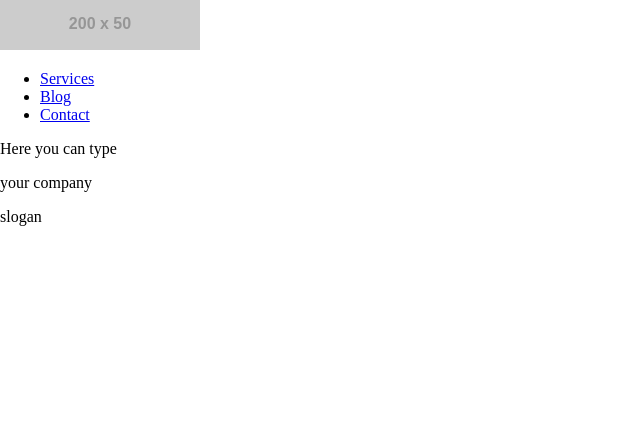
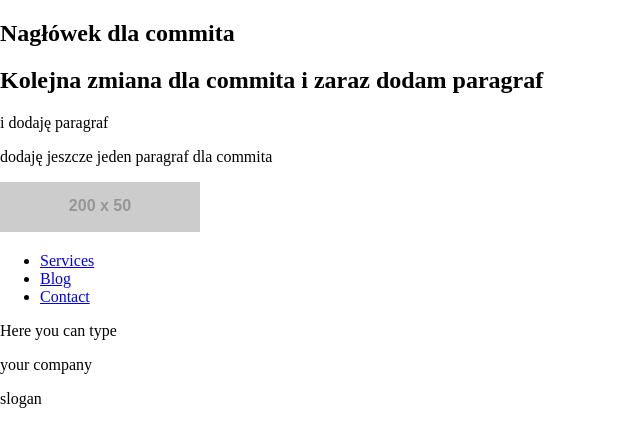
Before and after one commit to aga-github/git-learning-2, a plain HTML site: page git-learning-2/index.html in a window 1280 px wide. Shown: the whole page, without its empty margins (0-640 px from the left). Drawn offline with nearby package versions, Linux system fonts and the light colour scheme; files that its build step writes are made by us from their sources; placeholder pictures from the web are drawn by us.

Commit message:
Add paragraph

```diff
--- a/git-learning-2/index.html
+++ b/git-learning-2/index.html
@@ -3,7 +3,7 @@
 <head>
     <meta charset="UTF-8">
     <meta name="viewport" content="width=device-width, initial-scale=1.0">
-    <title>Company page</title>
+    <title>Zmiana title'a dla commita</title>
     <link rel="stylesheet" href="https://use.fontawesome.com/releases/v5.7.2/css/all.css" integrity="sha384-fnmOCqbTlWIlj8LyTjo7mOUStjsKC4pOpQbqyi7RrhN7udi9RwhKkMHpvLbHG9Sr" crossorigin="anonymous">
     <link rel="stylesheet" type="text/css" href="style.css">
 </head>
@@ -14,6 +14,10 @@
   <header>
     <nav class="container">
       <div class="row">
+       <h1>Nagłówek dla commita</h1>
+       <h1>Kolejna zmiana dla commita i zaraz dodam paragraf</h1>
+       <p> i dodaję paragraf</p>
+       <p> dodaję jeszcze jeden paragraf dla commita </p>
         <img src="https://via.placeholder.com/200x50">
         <ul>
           <li><a href="#">Services</a></li>
```
